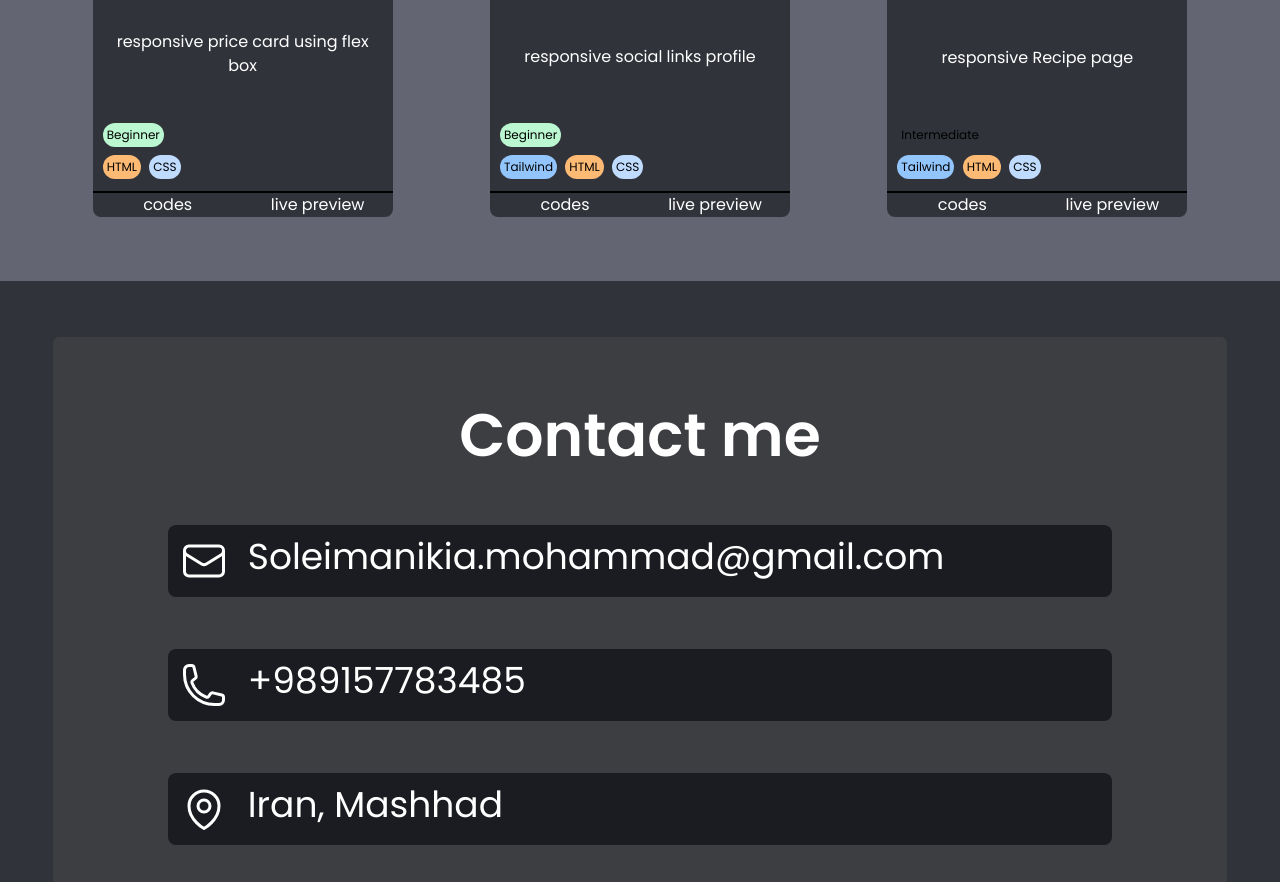
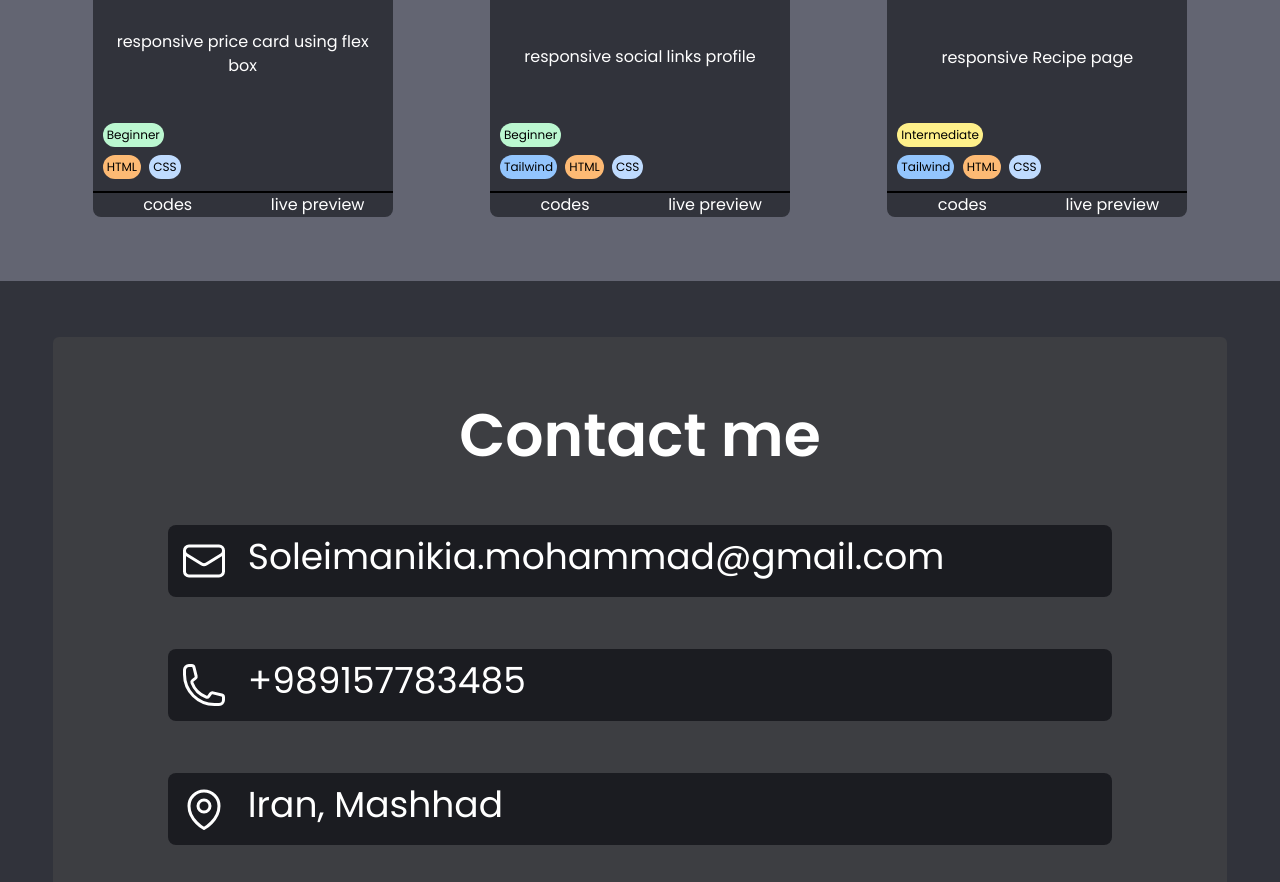
Before and after one commit to MohammadSoleimanikia/portfolio, a website: page docs/index.html in a window 1280 px wide. Shown: the part 5947-6829 px from the top of the page. Drawn offline with Linux system fonts and the light colour scheme.

```diff
--- a/docs/index.html
+++ b/docs/index.html
@@ -488,7 +488,7 @@
               <h2 class="cardTitle">Recipe page </h2>
               <p class="cardDescription">responsive Recipe page </p>
               <div>
-                <p class="badge apply">Intermediate</p>
+                <p class="badge intermediate">Intermediate</p>
                 <br />
                 <p class="badge tailwind">Tailwind</p>
                 <p class="badge html">HTML</p>
```
